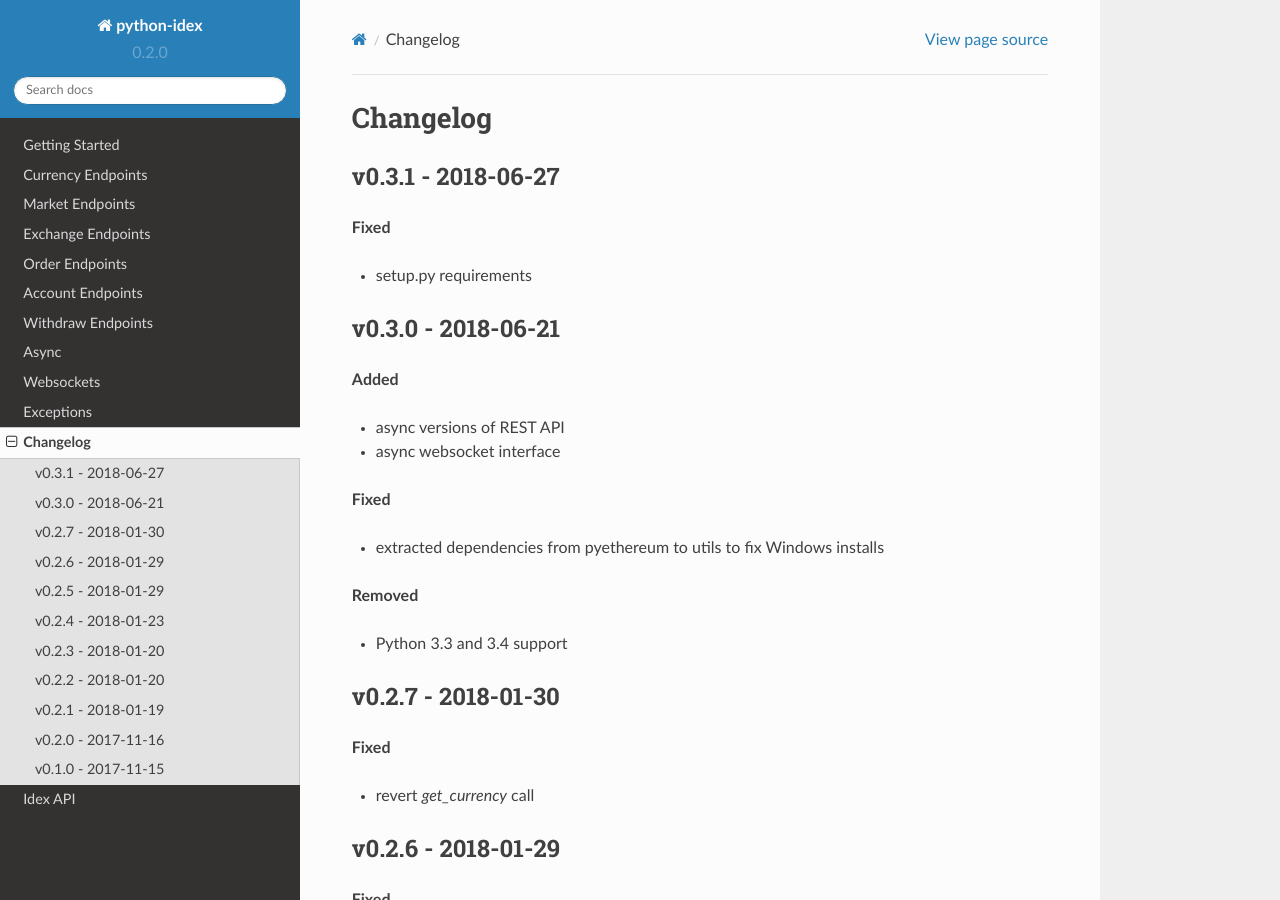
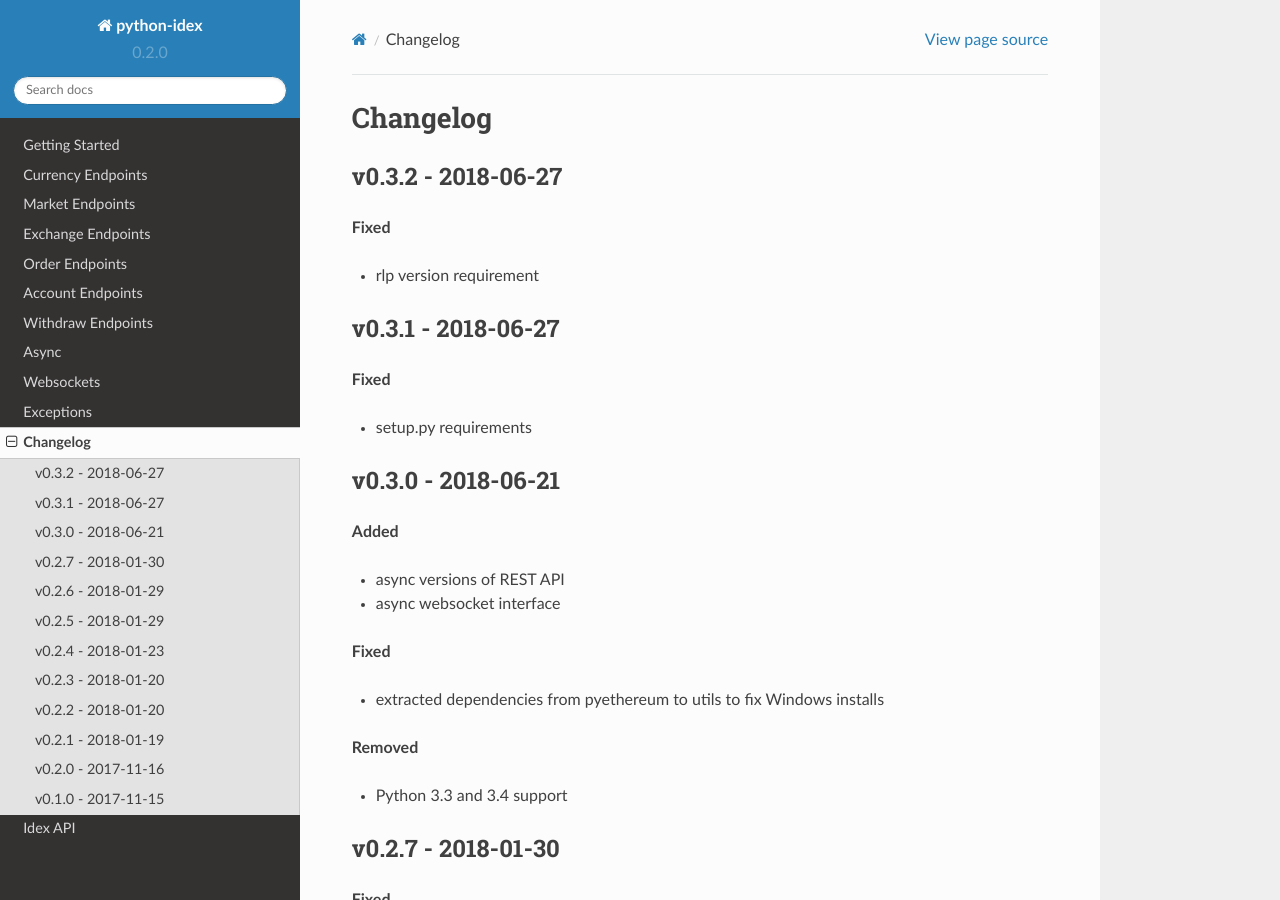
Before and after one commit to sammchardy/python-idex, a Sphinx documentation site: the page built from docs/changelog.rst, in a window 1280 px wide and 900 px high. Built offline with Sphinx 7.4.7 and the Read the Docs theme 2.0.0, drawn with Linux system fonts in a browser that asks for light colours; formulas are drawn with MathJax 3.

Commit message:
Update to v0.3.2

```diff
--- a/docs/changelog.rst
+++ b/docs/changelog.rst
@@ -1,5 +1,12 @@
 Changelog
 =========
+
+v0.3.2 - 2018-06-27
+^^^^^^^^^^^^^^^^^^^
+
+**Fixed**
+
+- rlp version requirement
 
 v0.3.1 - 2018-06-27
 ^^^^^^^^^^^^^^^^^^^
--- a/idex/__init__.py
+++ b/idex/__init__.py
@@ -4,4 +4,4 @@
 
 """
 
-__version__ = '0.3.1'
+__version__ = '0.3.2'
```
